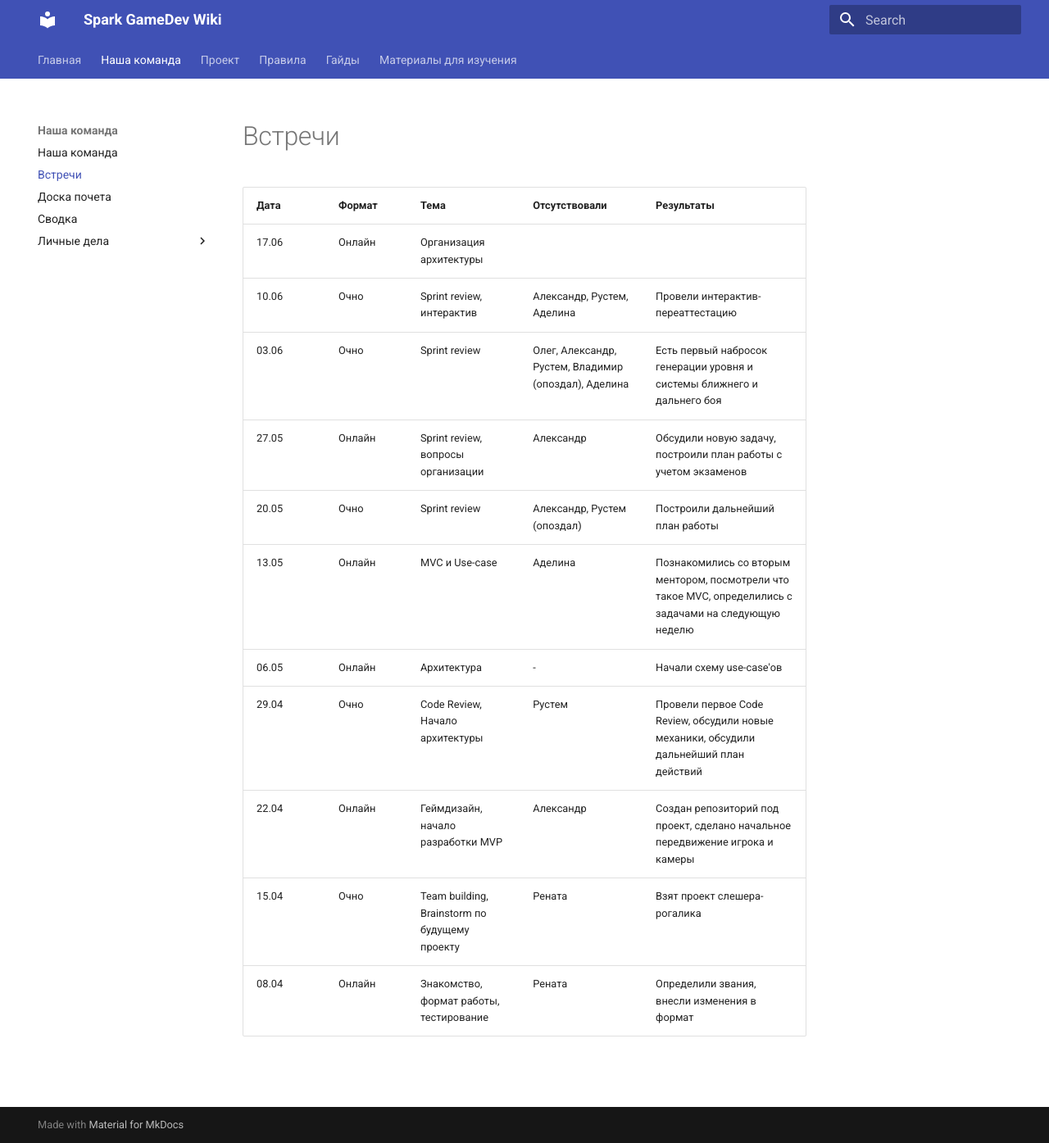
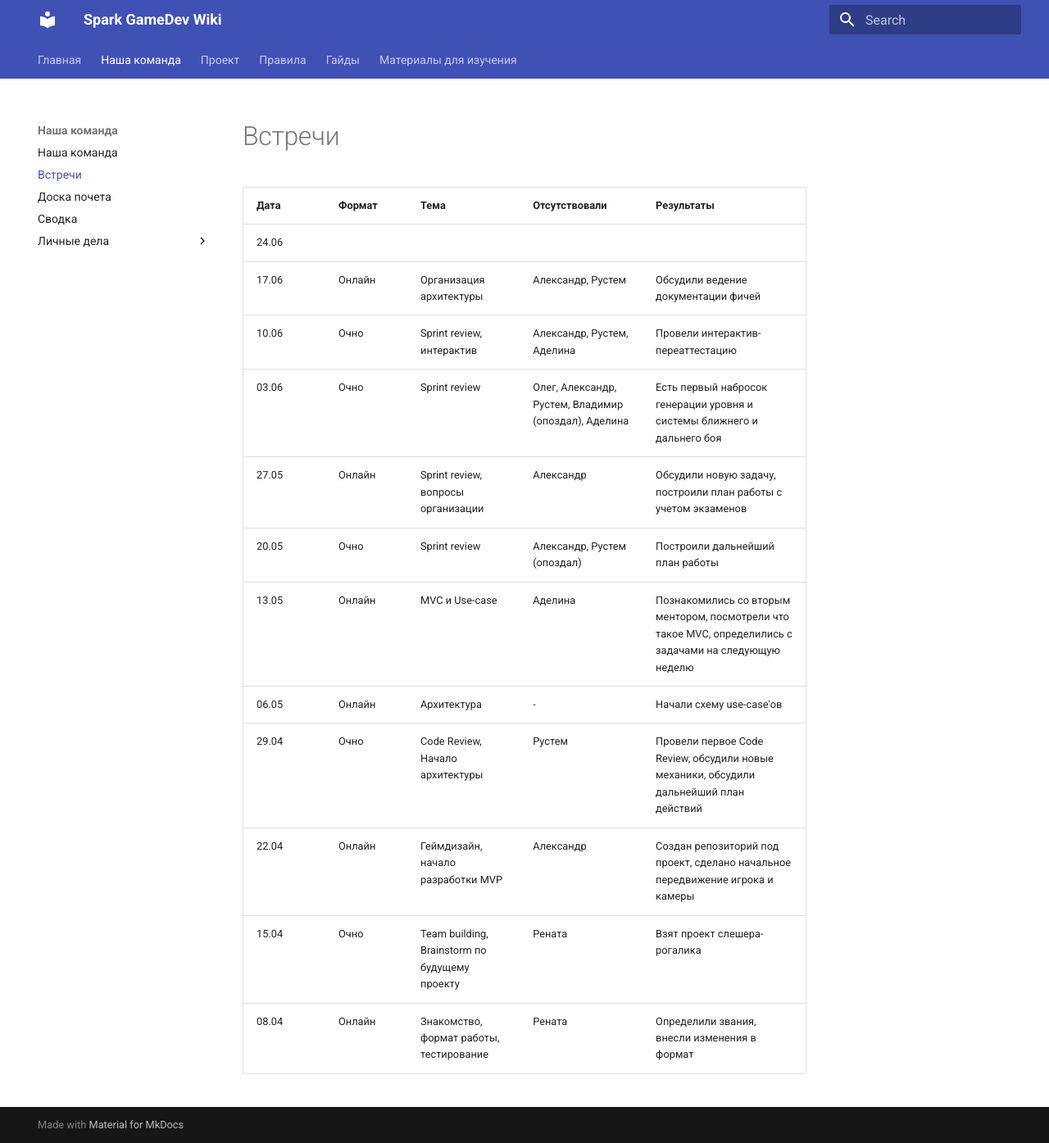
Before and after one commit to FrostHoll/spark-gamedev-wiki, an MkDocs documentation site: the page built from docs/team/meetings.md, in a window 1280 px wide and 1395 px high. Shown: the whole window at 82% size. Built offline with MkDocs 1.6.1 and Material for MkDocs 9.7.7, drawn with Linux system fonts in a browser that asks for light colours.

Commit message:
17.06 2
-updated meetings page

```diff
--- a/docs/team/meetings.md
+++ b/docs/team/meetings.md
@@ -2,7 +2,8 @@
 
 | Дата  | Формат | Тема                                          | Отсутствовали                                        | Результаты                                                                                              |
 | ----- | ------ | --------------------------------------------- | ---------------------------------------------------- | ------------------------------------------------------------------------------------------------------- |
-| 17.06 | Онлайн | Организация архитектуры                       |                                                      |                                                                                                         |
+| 24.06 |        |                                               |                                                      |                                                                                                         |
+| 17.06 | Онлайн | Организация архитектуры                       | Александр, Рустем                                    | Обсудили ведение документации фичей                                                                     |
 | 10.06 | Очно   | Sprint review, интерактив                     | Александр, Рустем, Аделина                           | Провели интерактив-переаттестацию                                                                       |
 | 03.06 | Очно   | Sprint review                                 | Олег, Александр, Рустем, Владимир (опоздал), Аделина | Есть первый набросок генерации уровня и системы ближнего и дальнего боя                                 |
 | 27.05 | Онлайн | Sprint review, вопросы организации            | Александр                                            | Обсудили новую задачу, построили план работы с учетом экзаменов                                         |
```
